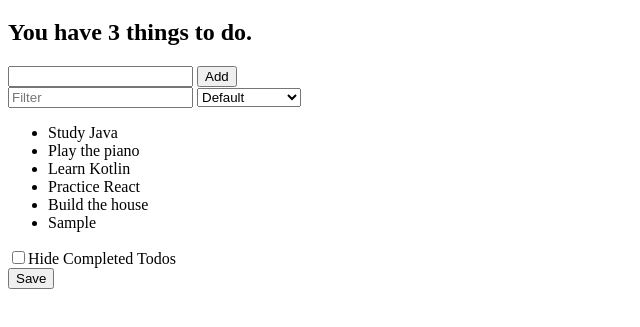
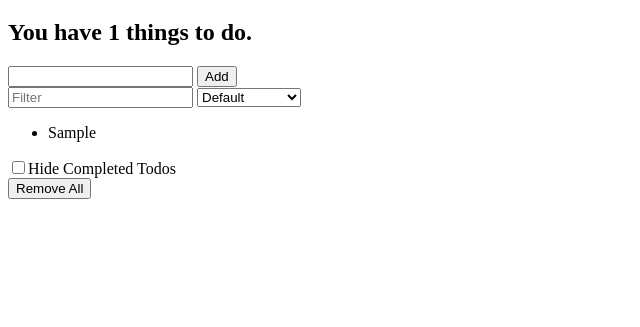
Before and after one commit to polzak/simple-to-do-for-web, a plain HTML site: page index.html in a window 1280 px wide. Both pictures are taken after typing "Sample" into the empty fields and a click on the button "Add". Shown: the part 61-388 px from the top of the page, without its empty margins (0-640 px from the left). Drawn offline with Linux system fonts and the light colour scheme.

Commit message:
Use Local Storage to load and save to-dos. Deleted the dummy data.

```diff
--- a/index.html
+++ b/index.html
@@ -27,7 +27,7 @@
     </label>
 
     <div>
-    <button id="saveButton">Save</button>
+    <button id="removeAll">Remove All</button>
     </div>
 
     <script src="todo.js"></script>
--- a/todo.js
+++ b/todo.js
@@ -1,32 +1,11 @@
-const todos = [
-    {
-        text: 'Study Java',
-        completed: false
-    },
-    {
-        text: 'Play the piano',
-        completed: true
-    },
-    {
-        text: 'Learn Kotlin',
-        completed: false
-    },
-    {
-        text: 'Practice React',
-        completed: true
-    },
-    {
-        text: 'Build the house',
-        completed: true
-    },
-];
+let todos = []
 
 const ul = document.querySelector('ul'); // to-dos are appended here.
 const filteringInput = document.querySelector('#filter') // input field for filtering.
 const addTodoForm = document.querySelector('#formAdd') // form field to add to-dos.
 const hidingCheckbox = document.querySelector('#hidingCheckbox') // checkbox to hide completed to-dos.
 const sortDropdown = document.querySelector('#sortDropdown') // dropdown to sort
-const saveButton = document.querySelector('#saveButton') // a button to save to-dos
+const removeAllButton = document.querySelector('#removeAll') // a button to remove all the data from Local Storage
 
 const filters = {
     textSearch: '',
@@ -35,12 +14,50 @@ const filters = {
 }
 
 
-const renderTodos = function(todos, filters) {
+// Load to-dos from Local Storage.
+// If there is no to-dos saved or this is the first time to use the app
+// it returns an empty array.
+const loadTodos = function() {
+    const td = JSON.parse(localStorage.getItem('todos'))
+    if (td === null) {
+        console.log('There is no to-dos saved before.')
+        return []
+    }
+    return td
+}
+
+
+// Save the current to-dos into Local Storage.
+const saveTodos = function(td) {
+    const todosString = JSON.stringify(td)
+    localStorage.setItem('todos', todosString)
+    console.log('Saved to-dos successfully!')
+}
+
+
+// Remove all the to-dos from Local Storage.
+// Warning!!!
+const removeAllTodos = function() {
+    // Clear the Local Storage.
+    localStorage.clear()
+    todos = []
+    console.log('Removed all the data from Local Storage')
+    renderTodos(todos, filters)
+}
+
+
+const renderTodos = function(td, filters) {
     ul.innerHTML = ''
 
+    // If there is no to-dos, then no need to render more.
+    if (td.length < 1) {
+        document.querySelector('#summary').textContent = `You have nothing to do.`
+        return
+    }
+
     // First, filter to-dos using the words which the user enters.
-    const filteredTodos = todos.filter((todo) => {
-        return todo.text.toLowerCase().includes(filters.textSearch.toLowerCase())
+    const filteredTodos = td.filter((t) => {
+        return t.text.toLowerCase().includes(filters.textSearch.toLowerCase())
     })
 
     // Second, filter to-dos based on completion.
@@ -60,9 +77,9 @@ const renderTodos = function(todos, filters) {
     }
 
     // Display to-dos using <li> tags into <ul> tag.
-    todosForRendering.map((todo) => {
+    todosForRendering.map((t) => {
         const li = document.createElement('li');
-        li.textContent = todo.text;
+        li.textContent = t.text;
         ul.appendChild(li);
     })
 }
@@ -84,6 +101,7 @@ addTodoForm.addEventListener('submit', function(e) {
         alert('You already have the same todo!')
     } else {
         todos.push(todo)
+        saveTodos(todos)
         renderTodos(todos, filters)
     }
 
@@ -112,12 +130,10 @@ sortDropdown.addEventListener('change', function(e) {
     renderTodos(todos, filters);
 })
 
-saveButton.addEventListener('click', function(e) {
-    // Convert todos object into JSON string to save it anywhere.
-    const todosForSave = JSON.stringify(todos)
-
-    // pseudo saving.
-    console.log(todosForSave)
+removeAllButton.addEventListener('click', function(e) {
+    removeAllTodos()
 })
 
+
+todos = loadTodos()
 renderTodos(todos, filters)
```
